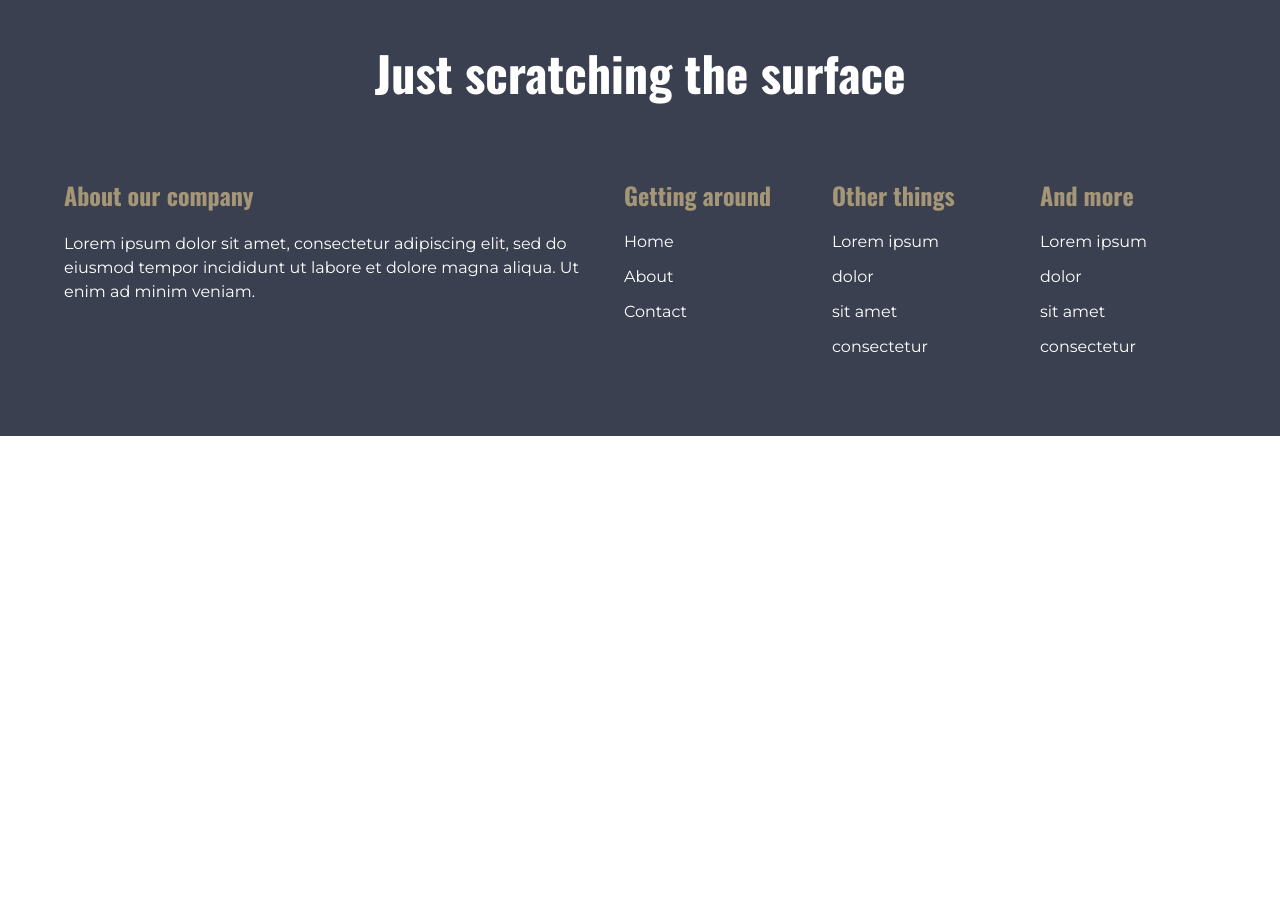
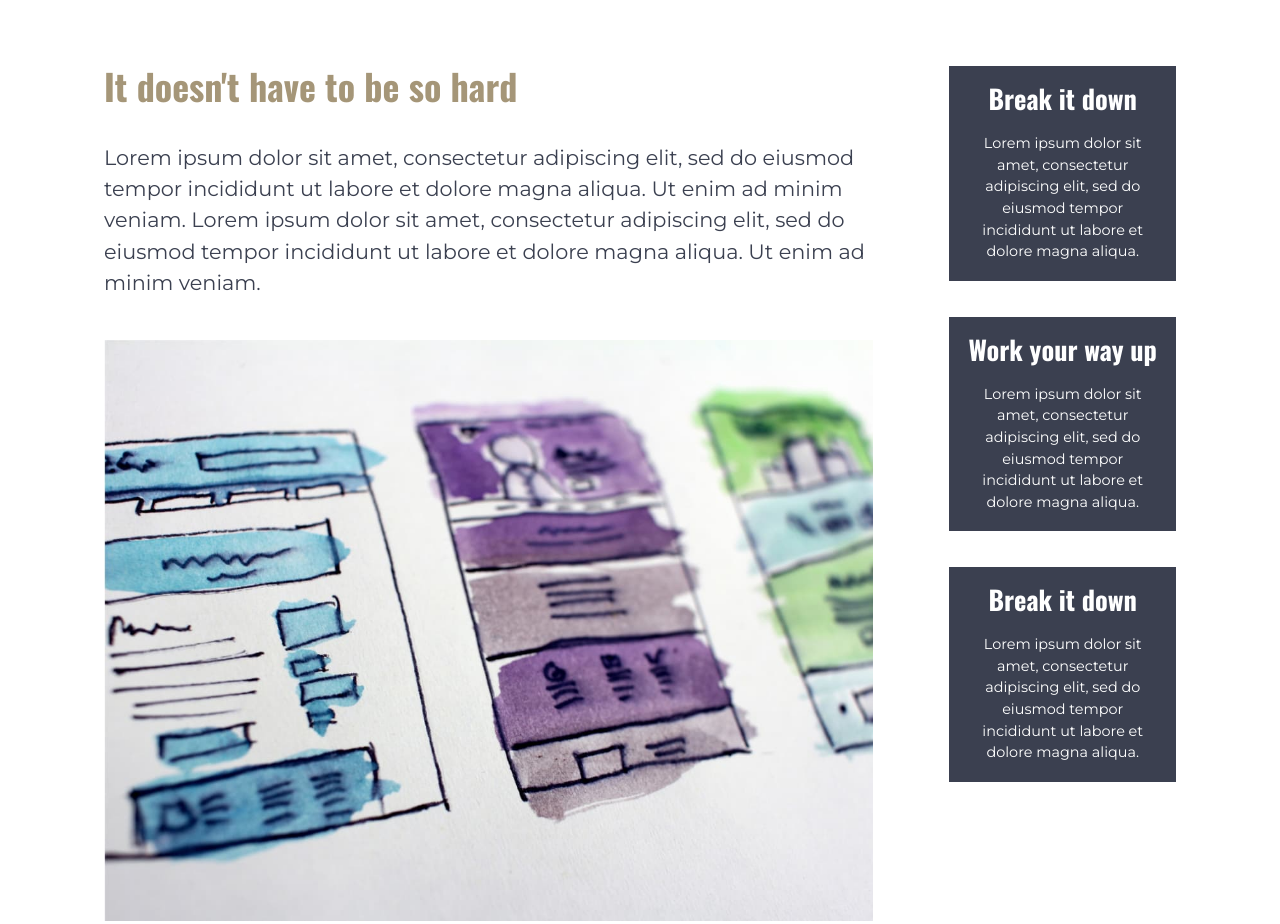
Before and after one commit to dubeyanant/responsive-challenges, a website built with Vite: page final-challenge/index.html in a window 1280 px wide. Shown: the part 1000-1924 px from the top of the page. Before the commit the page ends 1436 px from the top, so only its background shows below. Built offline with nearby package versions, Linux system fonts and the light colour scheme.

Commit message:
feat(about): add about section

```diff
--- a/final-challenge/index.html
+++ b/final-challenge/index.html
@@ -71,6 +71,50 @@
       </div>
     </section>
 
+    <section class="about">
+      <article class="about__left">
+        <h2>It doesn't have to be so hard</h2>
+        <p>
+          Lorem ipsum dolor sit amet, consectetur adipiscing elit, sed do
+          eiusmod tempor incididunt ut labore et dolore magna aliqua. Ut enim ad
+          minim veniam. Lorem ipsum dolor sit amet, consectetur adipiscing elit,
+          sed do eiusmod tempor incididunt ut labore et dolore magna aliqua. Ut
+          enim ad minim veniam.
+        </p>
+        <img src="assets/image.jpg" alt="different UI designs" />
+        <p>
+          Lorem ipsum dolor sit amet, consectetur adipiscing elit, sed do
+          eiusmod tempor incididunt ut labore et dolore magna aliqua. Ut enim ad
+          minim veniam. Lorem ipsum dolor sit amet, consectetur adipiscing elit,
+          sed do eiusmod tempor incididunt ut labore et dolore magna aliqua. Ut
+          enim ad minim veniam.
+        </p>
+      </article>
+      <div class="about__right">
+        <div class="about__right__container">
+          <h2>Break it down</h2>
+          <p>
+            Lorem ipsum dolor sit amet, consectetur adipiscing elit, sed do
+            eiusmod tempor incididunt ut labore et dolore magna aliqua.
+          </p>
+        </div>
+        <div class="about__right__container">
+          <h2>Work your way up</h2>
+          <p>
+            Lorem ipsum dolor sit amet, consectetur adipiscing elit, sed do
+            eiusmod tempor incididunt ut labore et dolore magna aliqua.
+          </p>
+        </div>
+        <div class="about__right__container">
+          <h2>Break it down</h2>
+          <p>
+            Lorem ipsum dolor sit amet, consectetur adipiscing elit, sed do
+            eiusmod tempor incididunt ut labore et dolore magna aliqua.
+          </p>
+        </div>
+      </div>
+    </section>
+
     <footer class="footer--wrap">
       <div class="footer">
         <h2 class="footer__heading">Just scratching the surface</h2>
--- a/final-challenge/scss/globals/_var.scss
+++ b/final-challenge/scss/globals/_var.scss
@@ -2,7 +2,6 @@
 $black: #2e323f;
 $light-black: #3b4050;
 $gray: #6f737f;
-$white: #ffffff;
 $beige: #a59678;
 
 // fonts
--- /dev/null
+++ b/final-challenge/scss/pages/_about.scss
@@ -0,0 +1,65 @@
+@use "../globals/var" as v;
+
+.about {
+  max-width: 1200px;
+  margin: 0 auto;
+  padding: min(10vw, 4em) min(10vw, 5em);
+
+  color: v.$light-black;
+
+  font-size: min(5vw, 1.3rem);
+
+  &__left {
+    h2 {
+      font-family: v.$oswald;
+      color: v.$beige;
+      font-size: min(10vw, 2.25rem);
+      margin-bottom: 1em;
+    }
+
+    img {
+      margin-block: 2em;
+    }
+  }
+
+  &__right {
+    display: flex;
+    flex-direction: column;
+    @media (min-width: 700px) {
+      flex-direction: row;
+    }
+    gap: 2.5em;
+
+    font-size: min(5vw, 0.9rem);
+
+    margin-top: 2.5em;
+
+    color: white;
+    text-align: center;
+
+    &__container {
+      background-color: v.$light-black;
+      padding: min(5vw, 1.25em);
+
+      h2 {
+        font-family: v.$oswald;
+        font-size: min(8vw, 1.65rem);
+        @media (min-width: 700px) {
+          font-size: min(3vw, 1.65rem);
+        }
+
+        margin-bottom: 0.75em;
+      }
+    }
+  }
+
+  @media (min-width: 1000px) {
+    display: flex;
+    gap: min(6vw, 6.5em);
+
+    &__right {
+      flex-direction: column;
+      margin-top: 0;
+    }
+  }
+}
--- a/final-challenge/scss/pages/_index.scss
+++ b/final-challenge/scss/pages/_index.scss
@@ -1,4 +1,5 @@
 @import "nav";
 @import "header";
 @import "info";
+@import "about";
 @import "footer";
```
Also changed, not shown: final-challenge/style.css, 1 other file.
